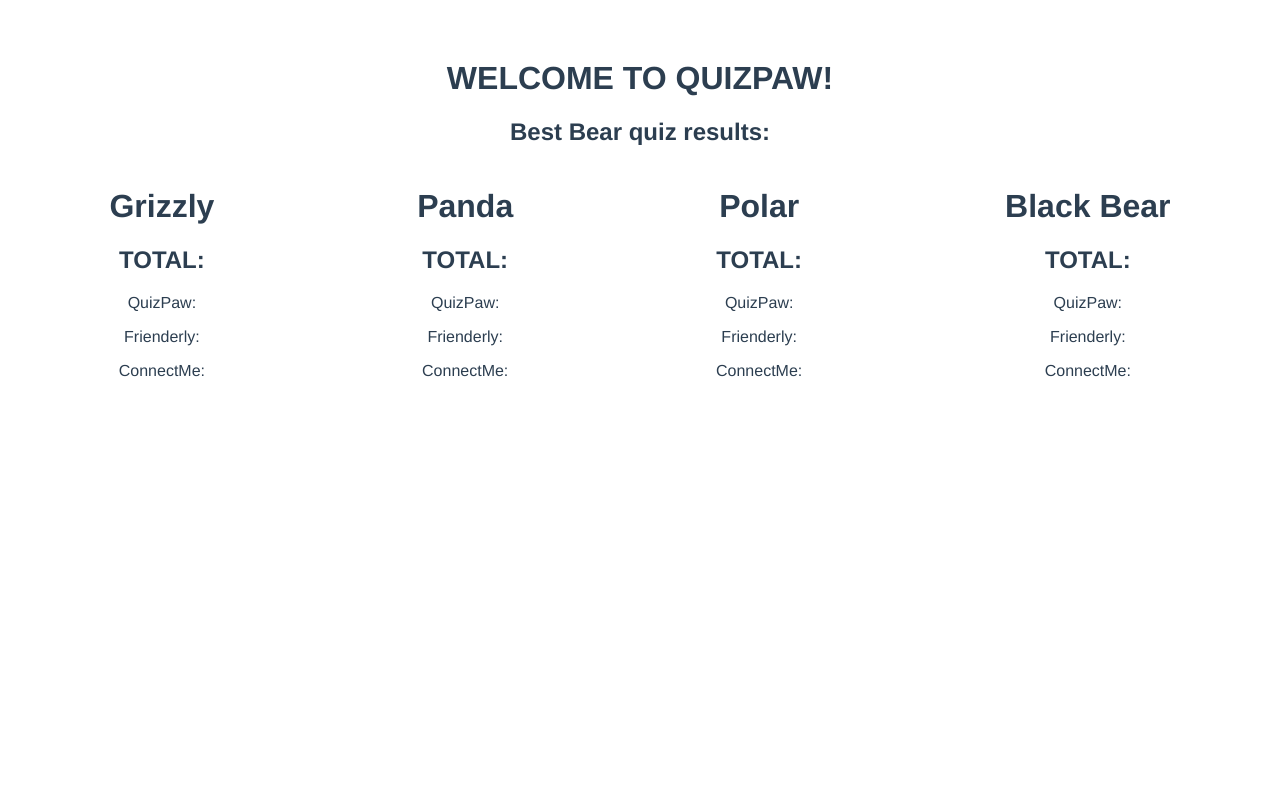
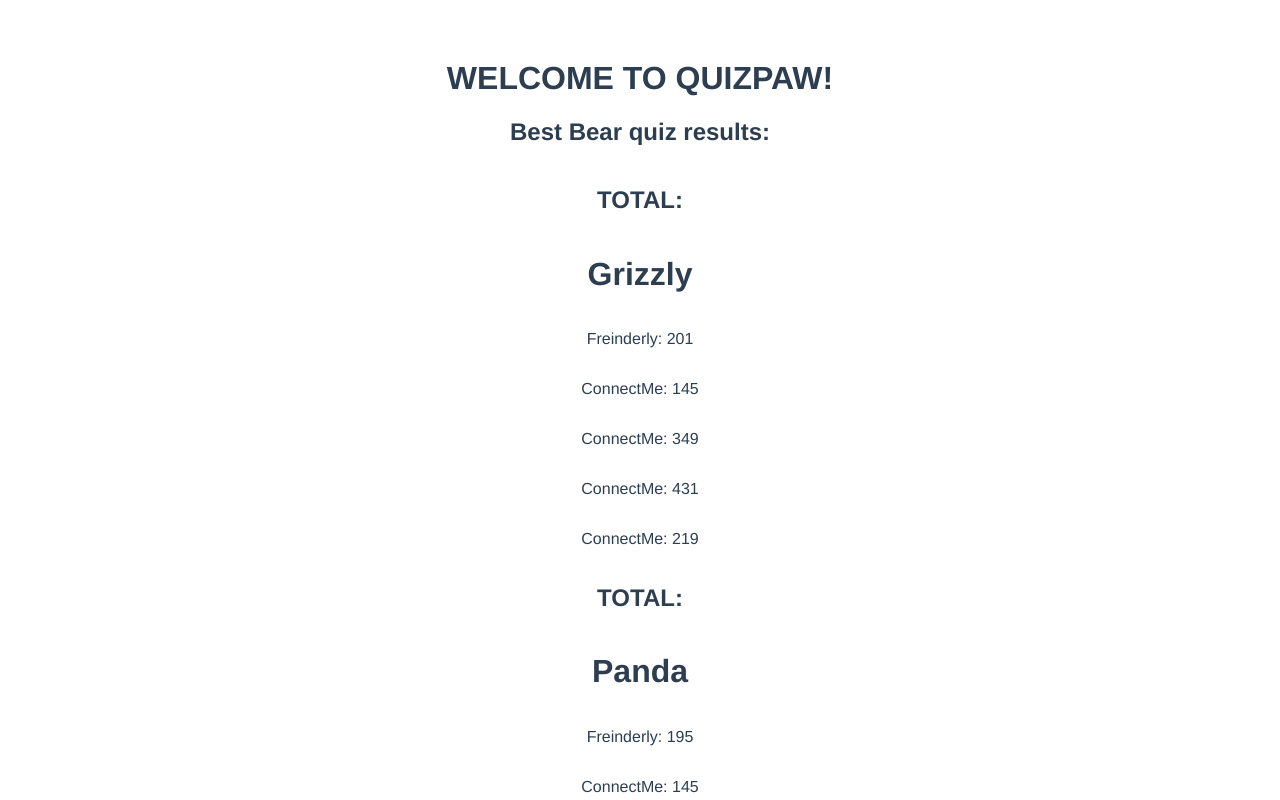
Before and after one commit to roberta-fiume/bearsWithVue, a Vue app: page / in a window 1280 px wide. Shown: the top 800 px of the page. Built offline with nearby package versions, Linux system fonts and the light colour scheme.

Commit message:
edited structure and working on displaying the data

```diff
--- a/src/components/HelloWorld.vue
+++ b/src/components/HelloWorld.vue
@@ -4,12 +4,32 @@
 
     <h2>Best Bear quiz results:</h2>
 
-    <div class="bears">
-      <div class="grizzly">
+    <div class="bears" v-for="element in frienderly" :key="element.votes">
+        <h2>TOTAL: </h2>
+        <h1> {{element.option}}</h1>
+        <p>Freinderly: {{element.votes}}</p>
+        <p v-for="vote in connectMeVotes" :key="vote">ConnectMe: {{vote}}</p>
+     <!--  <div v-for="el in connectMe" :key="el.option">
+        <p>Connectme: {{el.votes}}</p>
+      </div> -->
+    </div>
+    <!--  <p v-for="vote in votes" :key="vote">ConnectMe: {{vote}}</p> -->
+
+<!--     <div v-for="name in getNamesInFrienderly" :key="name">
+       <p>{{name}}</p>
+       <p v-for="vote in getVotesInFrienderly" :key="vote">{{vote}}</p>
+    </div> -->
+
+
+
+
+
+
+        <!--      <div class="grizzly">
                 <h1>Grizzly</h1>
                 <h2>TOTAL: </h2>
                 <p>QuizPaw: </p>
-        <p>Frienderly: </p>
+                <p>Frienderly: {{ this.grizzlyTotal}} </p>
                 <p>ConnectMe: </p>
               </div>
 
@@ -35,10 +55,7 @@
                 <p>QuizPaw: </p>
                 <p>Frienderly: </p>
                 <p>ConnectMe: </p>
-      </div>
-
-    </div>
-
+              </div> -->
 
   </div>
 </template>
@@ -91,7 +108,9 @@ export default {
         panda: 353,
         polar: 237,
         blackBear: 161
-      }
+      },
+      votes: [],
+      bearsNames: [],
     }
   },
   methods: {
@@ -99,7 +118,29 @@ export default {
   },
 
   computed: {
+    connectMeVotes() {
+        this.connectMe.forEach(element => {
+          this.votes.push(element.votes);
+          console.log("votesss", this.votes)
+        return this.votes
+      })
+      return this.votes
+    },
+ /*    getNamesInFrienderly() {
+      this.frienderly.filter(element => {
+        this.bearsNames.push(element.option);
+        return this.bearsNames
+      })
+      return this.bearsNames
+    },
 
+    getVotesInFrienderly() {
+      this.frienderly.filter(element => {
+        this.votes.push(element.votes);
+        return this.votes
+      })
+      return this.votes
+    } */
   }
 }
 </script>
@@ -109,7 +150,7 @@ export default {
 
 .bears {
   display: flex;
-  flex-direction: row;
+  flex-direction: column;
   justify-content: space-around;
 }
 
```
Lines whose indentation alone changed are shown as unchanged.
